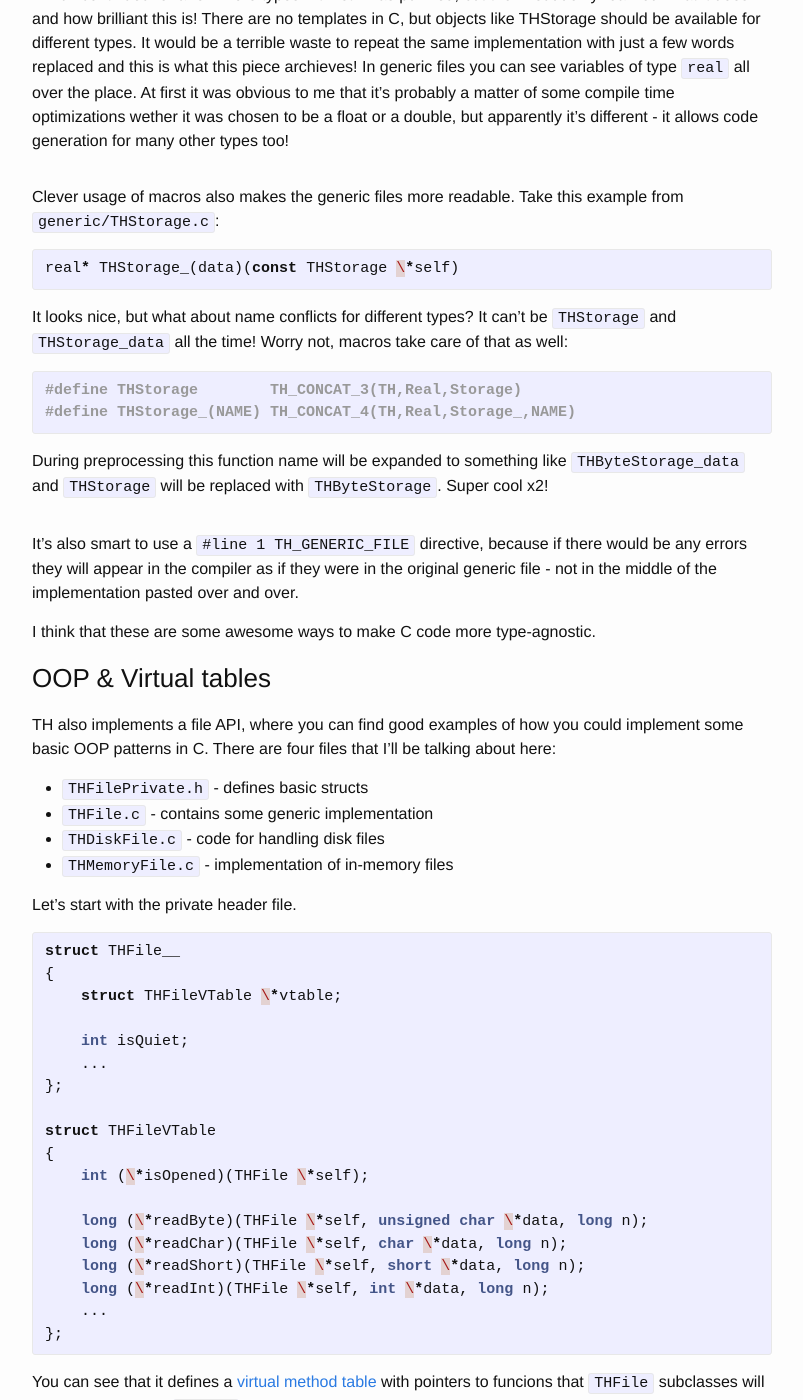
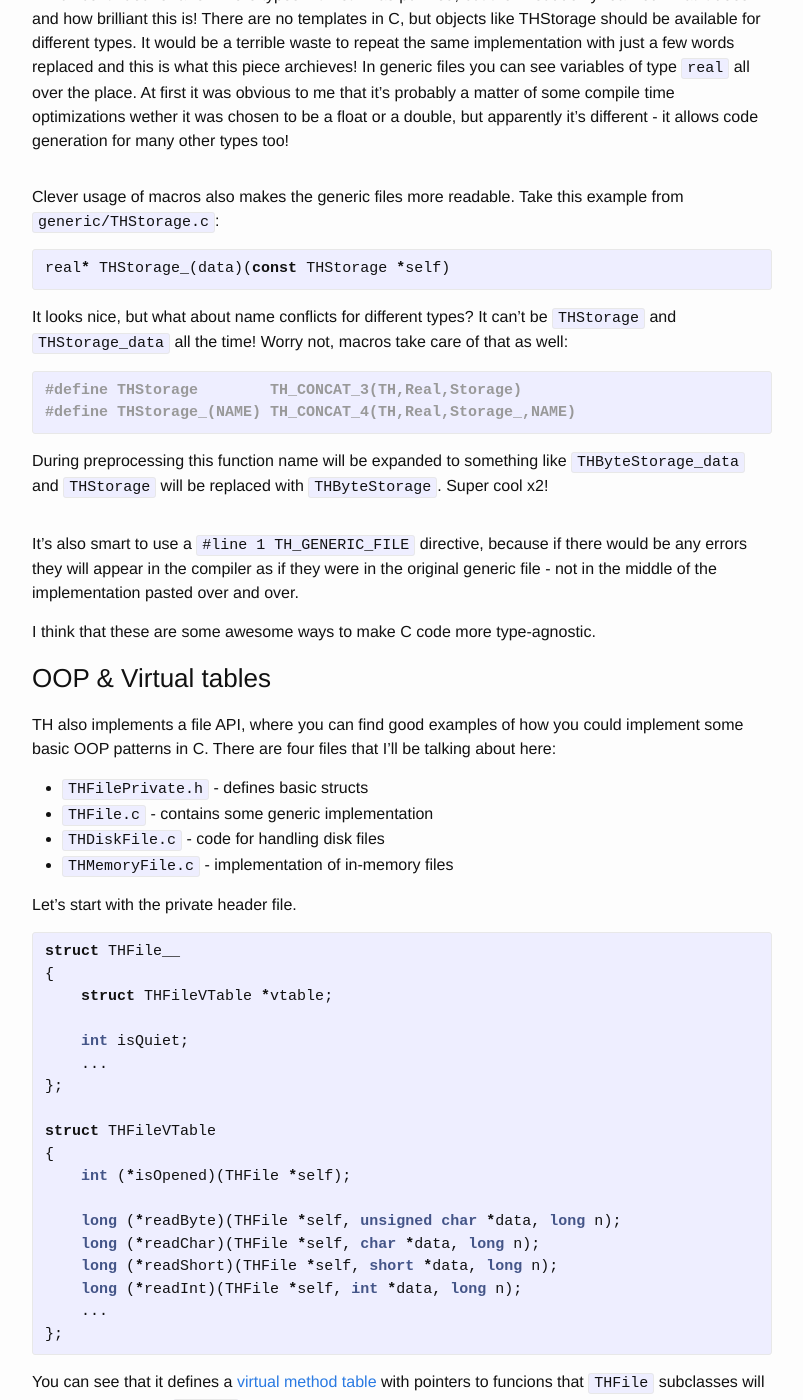
Before and after one commit to apaszke/apaszke.github.io, a Jekyll site: the page built from _posts/2015-10-07-torch-internals.md, in a window 1280 px wide and 1400 px high, scrolled down 2009 px. Shown: the whole window, without its empty margins (238-1041 px from the left). Built offline with Jekyll 4.4.1, drawn with Linux system fonts in a browser that asks for light colours; comment, search, counter and statistics services are not loaded.

```diff
--- a/_posts/2015-10-07-torch-internals.md
+++ b/_posts/2015-10-07-torch-internals.md
@@ -107,7 +107,7 @@ Clever usage of macros also makes the generic files more readable.
 Take this example from `generic/THStorage.c`:
 
 {% highlight c %}
-real* THStorage_(data)(const THStorage \*self)
+real* THStorage_(data)(const THStorage *self)
 {% endhighlight %}
 
 It looks nice, but what about name conflicts for different types? It can't be `THStorage`
@@ -145,7 +145,7 @@ Let's start with the private header file.
 {% highlight c %}
 struct THFile__
 {
-    struct THFileVTable \*vtable;
+    struct THFileVTable *vtable;
 
     int isQuiet;
     ...
@@ -153,12 +153,12 @@ struct THFile__
 
 struct THFileVTable
 {
-    int (\*isOpened)(THFile \*self);
+    int (*isOpened)(THFile *self);
 
-    long (\*readByte)(THFile \*self, unsigned char \*data, long n);
-    long (\*readChar)(THFile \*self, char \*data, long n);
-    long (\*readShort)(THFile \*self, short \*data, long n);
-    long (\*readInt)(THFile \*self, int \*data, long n);
+    long (*readByte)(THFile *self, unsigned char *data, long n);
+    long (*readChar)(THFile *self, char *data, long n);
+    long (*readShort)(THFile *self, short *data, long n);
+    long (*readInt)(THFile *self, int *data, long n);
     ...
 };
 {% endhighlight %}
@@ -173,8 +173,8 @@ typedef struct THDiskFile__
 {
     THFile file;
 
-    FILE \*handle;
-    char \*name;
+    FILE *handle;
+    char *name;
     int isNativeEncoding;
 
 } THDiskFile;
@@ -327,7 +327,6 @@ int main()
     THFile_free(y_file);
     return 0;
 }
-**
 {% endhighlight %}
 
 All input parsing and possible errors are handled by Torch. Convenient, isn't it?
```
